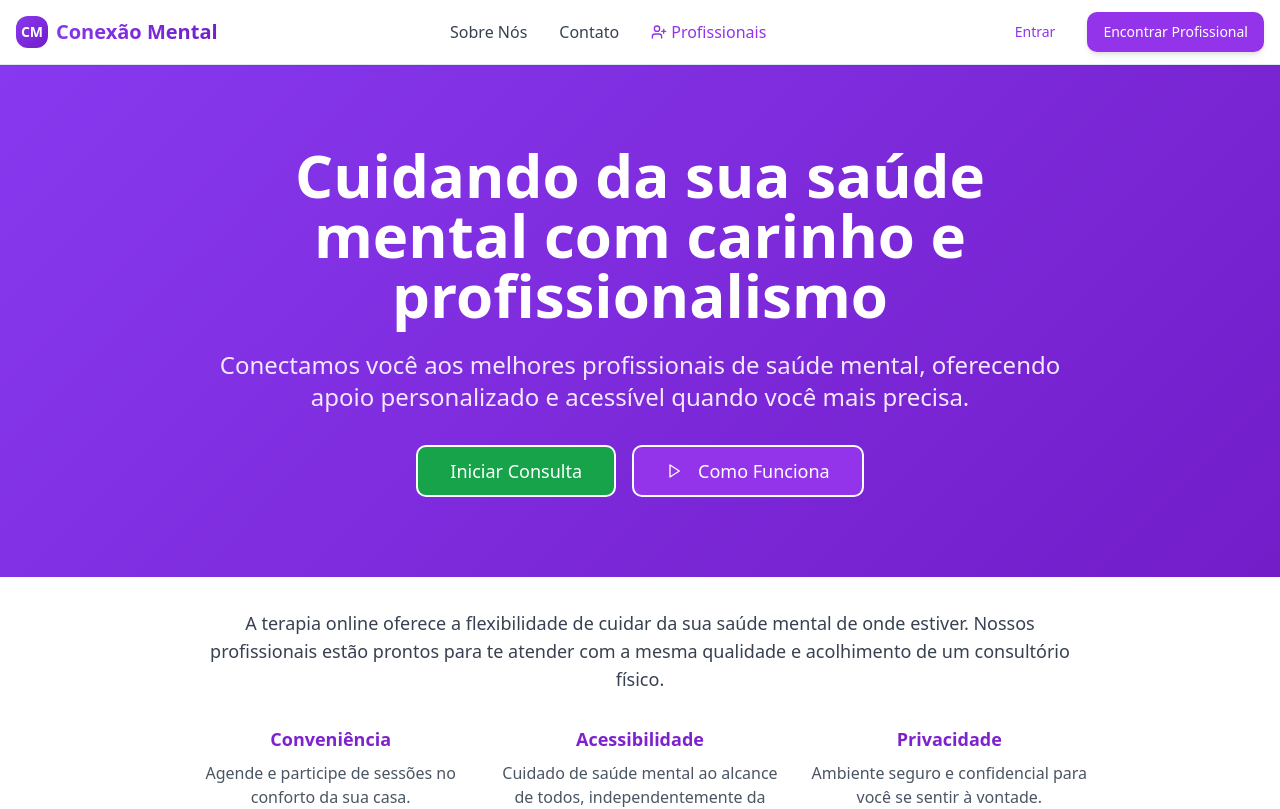
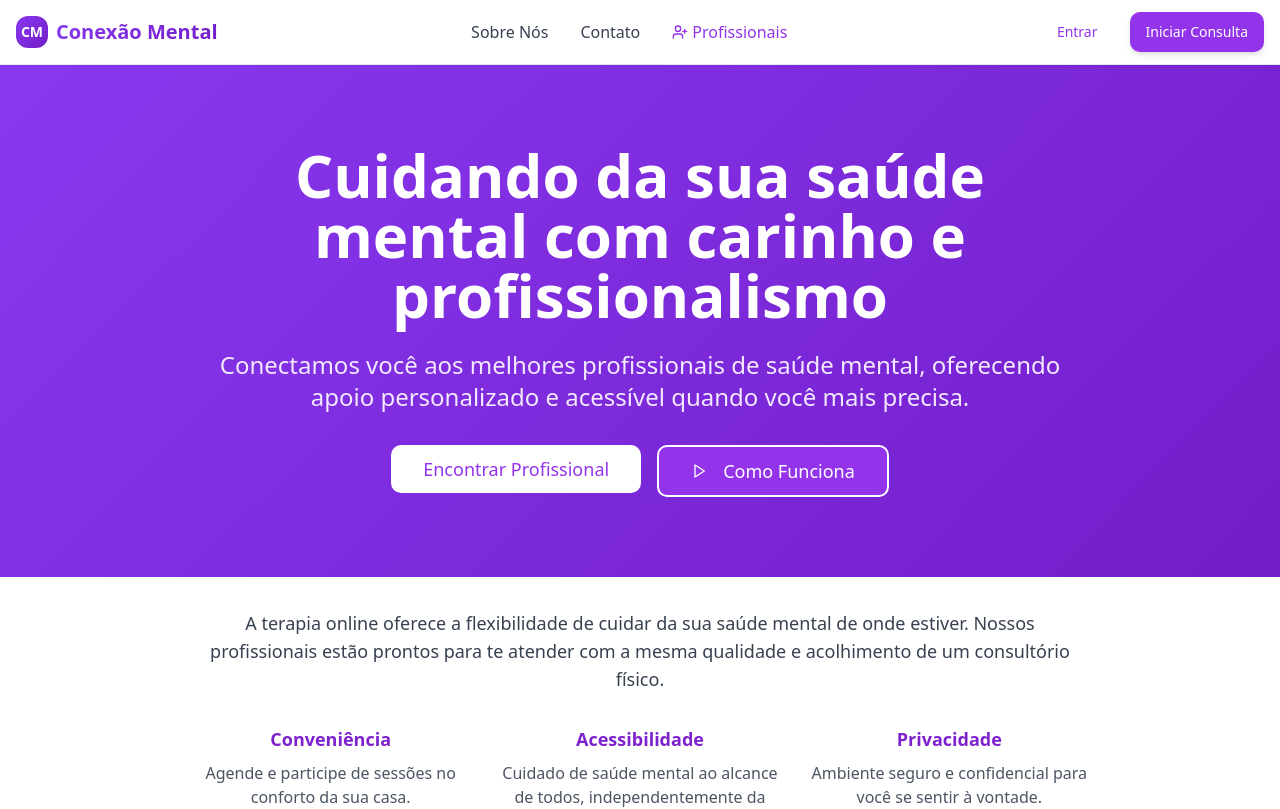
Before and after one commit to Terapeutawelder/mental-connect-schedule-56, a React (Vite) app: page / in a window 1280 px wide. Shown: the top 809 px of the page. Built offline with nearby package versions, Linux system fonts and the light colour scheme.

Commit message:
Fix: HeroSection button changes
- Revert HeroSection button changes to match the provided image.
- Replace "Encontrar Profissional" button with "Iniciar Consulta" in the HeroSection.

```diff
--- a/src/components/Header.tsx
+++ b/src/components/Header.tsx
@@ -92,7 +92,7 @@ const Header = () => {
               Entrar
             </Button>
             <Button onClick={handleScheduleClick} className="bg-purple-600 hover:bg-purple-700 text-white shadow-md">
-              Encontrar Profissional
+              Iniciar Consulta
             </Button>
           </div>
 
@@ -136,7 +136,7 @@ const Header = () => {
                   className="justify-start bg-purple-600 hover:bg-purple-700 text-white"
                   onClick={handleScheduleClick}
                 >
-                  Encontrar Profissional
+                  Iniciar Consulta
                 </Button>
               </div>
             </nav>
--- a/src/components/sections/HeroSection.tsx
+++ b/src/components/sections/HeroSection.tsx
@@ -22,10 +22,10 @@ const HeroSection = ({ onFindProfessionalClick, onComoFuncionaClick, onIniciarTe
           <div className="flex flex-col sm:flex-row gap-4 justify-center">
             <Button
               size="lg"
-              className="text-lg px-8 py-6 bg-green-600 border-2 border-white text-white hover:bg-white hover:text-green-600 transition-colors"
-              onClick={onIniciarTeleconsultaClick}
+              className="text-lg px-8 py-6 bg-white text-purple-600 hover:bg-purple-50"
+              onClick={onFindProfessionalClick}
             >
-              Iniciar Consulta
+              Encontrar Profissional
             </Button>
             <Button
               size="lg"
```
